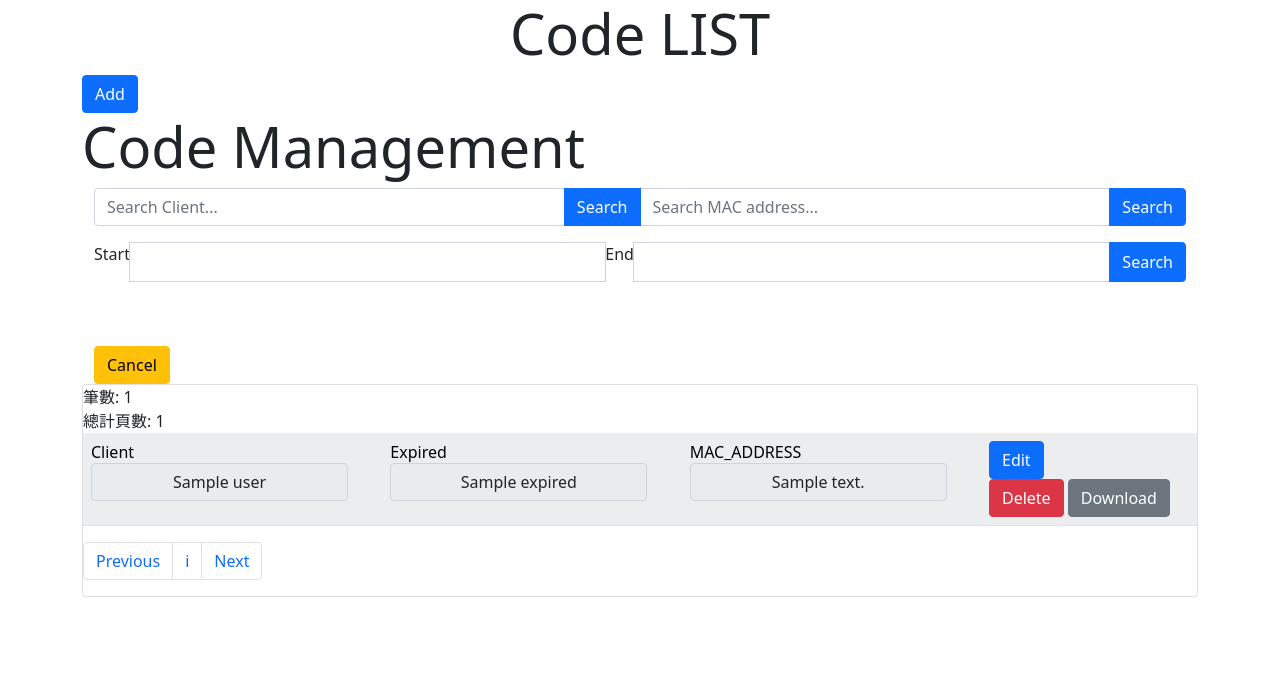
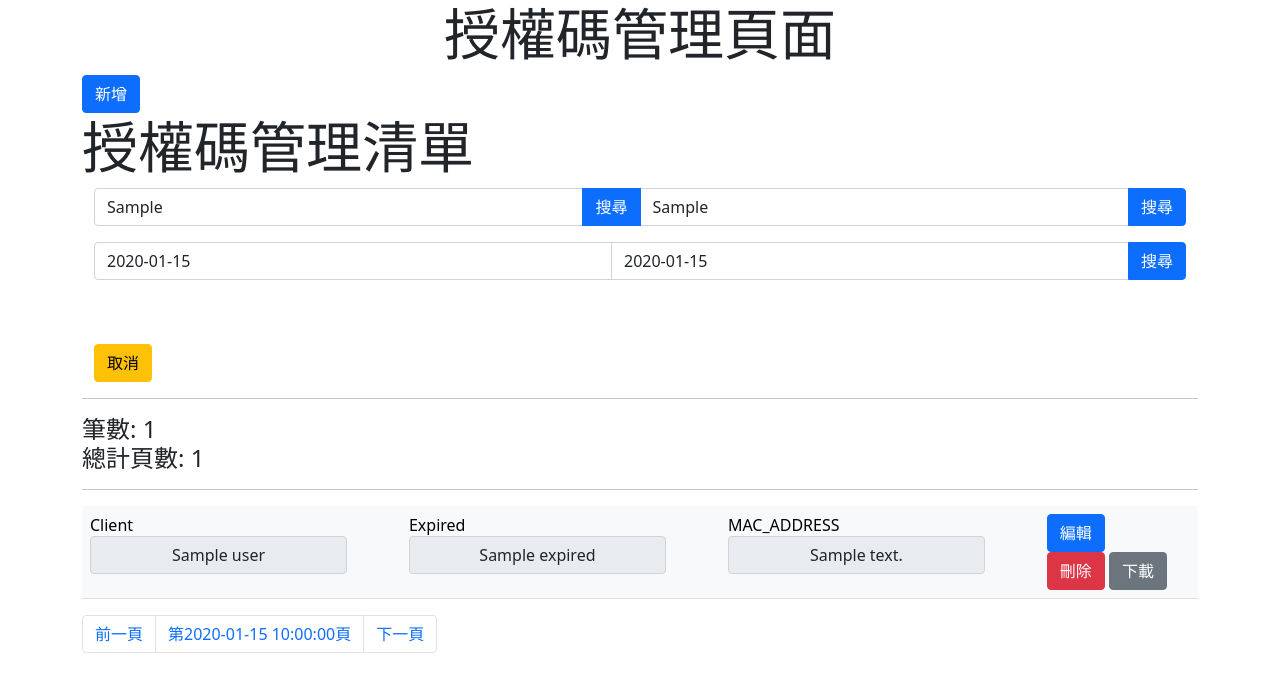
Before and after one commit to xuunnis123/RegisterCode, a FastAPI app: template fastapi_manage/templates/main.html in a window 1280 px wide. Shown: the top 692 px of the page. Run offline with FastAPI, Linux system fonts and the light colour scheme; the template is opened without the code that fills it: most values are stand-ins (such as "Sample title", 1, 10 or a date in 2020); parts of the project's set-up code (start-up, migrations or seed data) failed here and were passed over; some libraries are stand-ins or nearby versions.

Commit message:
Modified Some UI

```diff
--- a/fastapi_manage/main.py
+++ b/fastapi_manage/main.py
@@ -59,52 +59,81 @@ async def connect():
 async def shutdown():
     await database.disconnect()
 
+@app.get("/page/{now}")
 @app.get("/client/{q}")
 @app.get("/")
-async def main(request: Request,q:str=None):
+async def main(request: Request,q:str=None, now:str=None):
     print("main")
     #.where(user==q)
     print("q=",q)
-
+    now_page = 1
+    select_user=""
     if q is not None:
         user= sqlalchemy.sql.column('user')
+        select_user=q
         print(user)
         #query = notes.select(sqlalchemy.text('*')).where(user==q)
         query = notes.select().where(user==q)
     else:
         query = notes.select()
     all_item=await database.fetch_all(query)
-    print(all_item)
 
-    count = len(all_item)
-    if count%5 == 0:
-      page = count/5
+    count,page = cut_page(all_item)
+
+
+    pre_page = 0
+    next_page = 0
+
+    if now is not None:
+        print("id")
+        pre_page,now,next_page,all_item = pagination(now,pre_page,next_page,page,all_item)
     else:
-      page = count//5 +1
+        print("else")
+        now=1
+        pre_page = 1
+        next_page = 2
+        pre_page,now,next_page,all_item = pagination(now_page,pre_page,next_page,page,all_item)
+
+
+    print("pre=",pre_page)
     print("page=",page)
-    now = 1
-    start_item = (now - 1)*5
-    end_item = start_item + 5
-    all_item = all_item[start_item:end_item]
-    return templates.TemplateResponse("main.html", {"request": request,"all_item" : all_item, "count" : count, "page" : page })
+    print("next=",next_page)
+    print("++++++")
+    return templates.TemplateResponse("main.html", {"request": request,"all_item" : all_item, "count" : count, "page" : page ,"now" : now ,"pre_page": pre_page, "next_page": next_page, "select_user": select_user})
 
 @app.get("/mac/{mac}")
-async def main(request: Request,mac:str=None):
+async def main(request: Request,mac:str=None,now:str=None):
     print("main")
-    #.where(user==q)
+
 
     print("mac=",mac)
-
+    select_mac=""
     if mac is not None:
         mac_address= sqlalchemy.sql.column('mac_address')
+        select_mac=mac
         print(mac_address)
-        #query = notes.select(sqlalchemy.text('*')).where(user==q)
+
         query = notes.select().where(mac_address==mac)
     else:
         query = notes.select()
     all_item=await database.fetch_all(query)
+    count,page = cut_page(all_item)
 
-    return templates.TemplateResponse("main.html", {"request": request,"all_item":all_item})
+
+    pre_page = 0
+    next_page = 0
+    now_page=1
+    if now is not None:
+        print("id")
+        pre_page,now,next_page,all_item = pagination(now,pre_page,next_page,page,all_item)
+    else:
+        print("else")
+        now=1
+        pre_page = 1
+        next_page = 2
+        pre_page,now,next_page,all_item = pagination(now_page,pre_page,next_page,page,all_item)
+
+    return templates.TemplateResponse("main.html", {"request": request,"all_item":all_item,"select_mac":select_mac,"count" : count, "page" : page ,"now" : now ,"pre_page": pre_page, "next_page": next_page})
 
 @app.post('/register')
 async def create(code:CodeIn):
@@ -196,18 +225,22 @@ async def download(code_id:int):
 
 
 @app.get("/date/{date_bind}")
-async def main(request: Request,date_bind:str=None):
-    print("main")
+async def main(request: Request,date_bind:str=None,now:str=None):
+    print("date_bind=",date_bind)
     #.where(user==q)
-
-
+    start_time=""
+    end_time=""
+    now_page = 1
     if date_bind.find("_") == 0:
         start = None
         end = date_bind[1:]
+        end_time = end
     if date_bind.find("_") == 8:
         start = date_bind.split("_")[0]
+        start_time=start
         if len(date_bind) > 9:
             end = date_bind.split("_")[1]
+            end_time = end
         else :
             end = None
 
@@ -235,4 +268,62 @@ async def main(request: Request,date_bind:str=None):
         query = notes.select()
     all_item = await database.fetch_all(query)
 
-    return templates.TemplateResponse("main.html", {"request": request,"all_item":all_item})
+    count,page = cut_page(all_item)
+
+
+    pre_page = 0
+    next_page = 0
+
+    if now is not None:
+        print("id")
+        pre_page,now,next_page,all_item = pagination(now,pre_page,next_page,page,all_item)
+    else:
+        print("else")
+        now=1
+        pre_page = 1
+        next_page = 2
+        pre_page,now,next_page,all_item = pagination(now_page,pre_page,next_page,page,all_item)
+
+    return templates.TemplateResponse("main.html", {"request": request,"all_item":all_item, "count" : count, "page" : page ,"now" : now ,"pre_page": pre_page, "next_page": next_page,"start_time":start_time,"end_time":end_time})
+
+def cut_page(all_item):
+    count = len(all_item)
+    print(all_item)
+
+    if count%5 == 0:
+      page = count/5
+    else:
+      page = count//5 +1
+    return count,page
+def pagination(now,pre_page,next_page,page,all_item):
+    now_page=int(now)
+    print("now_pate=", now_page)
+    print("type=", type(now_page))
+    start_item = (now_page - 1)*5
+    end_item = start_item + 5
+    all_item = all_item[start_item:end_item]
+    print("next_page=",next_page)
+
+    if now_page > 1 and now_page < page:
+        print("middle")
+        next_page = now_page + 1
+        if now_page-1 >0:
+            pre_page = now_page - 1
+        else:
+            pre_page = 1
+
+    elif now_page == 1 and now_page < page:
+        print("first")
+        next_page = now_page + 1
+        pre_page = 1
+    elif now_page > 1 and now_page == page:
+        print("final")
+        next_page = now_page
+        if now_page-1 >0:
+            pre_page = now_page - 1
+        else:
+            pre_page = 1
+    else:#now_page == 1 and now_page == page
+        next_page = 1
+        pre_page = 1
+    return pre_page,now,next_page,all_item
--- a/fastapi_manage/templates/main.html
+++ b/fastapi_manage/templates/main.html
@@ -1,6 +1,6 @@
 <html>
     <head>
-        <title>CODE APP</title>
+        <title>授權碼管理頁面</title>
 
         <link href="http://ajax.googleapis.com/ajax/libs/jqueryui/1.8/themes/base/jquery-ui.css" rel="stylesheet" type="text/css"/>
         <link href="https://cdn.jsdelivr.net/npm/bootstrap@5.0.0/dist/css/bootstrap.min.css" rel="stylesheet" integrity="sha384-wEmeIV1mKuiNpC+IOBjI7aAzPcEZeedi5yW5f2yOq55WWLwNGmvvx4Um1vskeMj0" crossorigin="anonymous">
@@ -21,11 +21,6 @@
       var input;
       var filter_item=[];
 
-      /*
-      $("#add_button").click(function () {
-        $("#add").modal("show");
-      });
-    */
 
       $("#start_datepicker").datepicker();
       $("#end_datepicker").datepicker();
@@ -50,43 +45,16 @@
           alert("Success ADD!")  //請求成功後執行的操作
           //window.location.href="/"; //重新整理頁面
         }
-    }).then(setTimeout(location.reload.bind(location), 200));
+        }).then(setTimeout(location.reload.bind(location), 200));
       }
 
       );
-      /*
-      $(".btn-primary").click(function () {
-        num = this.id;
-        console.log(num);
-        $.ajax({
-          url: "/register/" + num,
-          type: "GET",
-        }).then(function (c) {
-          $("#edit_client").val(c.user);
-          $("#edit_expired").val(c.expired);
-          $("#edit_mac_address").val(c.mac_address);
-          $("#update").modal("show");
-        });
-      });
+      //alert($('#page').val());
+      if($('#page').val() == $('#now').val()){
+        $('#next').attr('disabled','disabled');
+      }
 
-      $("#edit_save_button").click(function () {
-        client = $("#edit_client").val();
-        expired = $("#edit_expired").val();
-        mac_address=$("#edit_mac_address").val();
-        alert(client);
-        alert(expired);
-        alert(mac_address);
-        $.ajax({
-          url: "/register/" + num,
-          type: "PUT",
-          data: JSON.stringify({ "user": client,"expired":expired, "mac_address":mac_address }),
-          success: function () {
-          alert("Success Edit!")  //請求成功後執行的操作
-           window.location.reload()  //重新整理頁面
-        }
-        }).then(setTimeout(location.reload.bind(location), 200));
-      });
-      */
+
       $(".btn-secondary").click(function () {
         num=this.id;
         alert("Start to Download !")
@@ -136,14 +104,14 @@
       });
 
       $("#date_search_button").click(function () {
-        start=$("#start_datepicker").val();
-        end=$("#end_datepicker").val();
+        start = $("#start_datepicker").val();
+        end = $("#end_datepicker").val();
         console.log(end.length);
 
-        var start_buffer="";
-        var start_handle="";
-        var end_buffer="";
-        var end_handle="";
+        var start_buffer = "";
+        var start_handle = "";
+        var end_buffer = "";
+        var end_handle = "";
         if (start.length != 0){
 
           start_buffer = start.split("/");
@@ -164,6 +132,7 @@
           type: "GET",
           success: function () {
           window.location.href=((date_bind.length <= 1 )?"/":"/date/" + date_bind);
+
         }
         });
       });
@@ -212,21 +181,30 @@
     function update_code(id){
       alert("update");
       alert(id);
+      var buffer = document.getElementById('edit_expired_'+id).value;
+
       document.getElementById('save_'+id).style.display = 'none';
       document.getElementById("edit_btn_"+id).style.display='block';
       document.getElementById('edit_client_'+id).disabled=true;
       document.getElementById('edit_expired_'+id).disabled=true;
       document.getElementById('edit_mac_address_'+id).disabled=true;
       expired_before = $("#edit_expired_"+id).val();
+
+      if(expired_before.match("/")!=null){
+
       expired_buffer = expired_before.split("/");
+
       expired_handle = expired_buffer[2] + expired_buffer[0] + expired_buffer[1];
       $("#edit_expired_"+id).val(expired_handle);
+      }
+      else{
+        $("#edit_expired_"+id).val(expired_before);
+      }
+
       client = $("#edit_client_"+id).val();
         expired = $("#edit_expired_"+id).val();
         mac_address=$("#edit_mac_address_"+id).val();
-        alert(client);
-        alert(expired);
-        alert(mac_address);
+
         $.ajax({
           url: "/register/" + id,
           type: "PUT",
@@ -240,9 +218,9 @@
   </script>
 
 <div class="ui raised very padded text container segment">
-    <h1 class="display-4" style="text-align: center;">Code LIST</h1>
+    <h1 class="display-4" style="text-align: center;">授權碼管理頁面</h1>
     <button type="button" class="btn btn-primary" id="add_button" onclick="show_hide()">
-      Add
+      新增
     </button>
     <div id="add_section" style="display:none" class="input-group mb-3">
       <span class="input-group-text" id="inputGroup-sizing-default">Client <input type="text" placeholder="New Client....." id="input_client" class="input-group-text"/></span>
@@ -252,37 +230,44 @@
       <span class="input-group-text" id="inputGroup-sizing-default">MAC Address <input type="text" placeholder="New MAC Address....." id="input_mac_address" class="input-group-text"/></span>
 
 
-      <button type="button"  id="save_button" class="btn btn-outline-success">Save</button>
+      <button type="button"  id="save_button" class="btn btn-outline-success">儲存</button>
+      <button class="btn btn-warning" id="cancel_button">取消</button>
     </div>
 
-    <h2 class="display-4">Code Management</h2>
+    <h2 class="display-4">授權碼管理清單</h2>
 
     <div class="container">
 
       <div class="input-group mb-3">
-        <input type="text" id="search_bar" name="q" class="form-control" placeholder="Search Client...">
-        <button class="btn btn-primary" id="client_search_button">Search</button>
-        <input type="text" id="mac_search" name="mac" class="form-control" placeholder="Search MAC address...">
-        <button class="btn btn-primary" id="mac_search_button">Search</button>
+        <input type="text" id="search_bar" name="q" class="form-control" placeholder="Search Client..." value={{select_user}}>
+        <button class="btn btn-primary" id="client_search_button">搜尋</button>
+        <input type="text" id="mac_search" name="mac" class="form-control" placeholder="Search MAC address..." value={{select_mac}}>
+        <button class="btn btn-primary" id="mac_search_button">搜尋</button>
       </div>
       <div class="input-group mb-3">
-        <p>Start </p><br/>
-        <input type="text" id="start_datepicker" class="form-control">
-        <p>End</p> <br/>
-        <input type="text" id="end_datepicker" class="form-control">
-        <button id="date_search_button" class="btn btn-primary">Search</button>
+
+        <input type="text" id="start_datepicker" class="form-control" placeholder="Start Expired Date..." value={{start_time}}>
+
+        <input type="text" id="end_datepicker" class="form-control" placeholder="End Expired Date..." value={{end_time}}>
+        <button id="date_search_button" class="btn btn-primary">搜尋</button>
       </div>
       <br>
 
     <br/>
-      <button class="btn btn-warning" id="cancel_button">Cancel</button>
+      <button class="btn btn-warning" id="cancel_button">取消</button>
 
   </div>
-  <div class="card">
-    筆數: {{ count }} <br/>
-    總計頁數: {{ page }}
+
+  <!---->
+    <input type="hidden" id="count" value="{{ count }}">
+    <input type="hidden" id="page" value="{{ page }}">
+    <input type="hidden" id="now" value="{{ now }}">
+      <hr/>
+        <h4>筆數: {{ count }} <br/>
+        總計頁數: {{ page }}</h4>
+      <hr/>
       {% for item in all_item%}
-      <table class="table table-striped" id="manage_table">
+      <table class="table table-hover" id="manage_table">
 
         <tr class="table-light">
           <td class="table-light" id="saved_text_{{item['id']}}">Client<input type="text" id="edit_client_{{item['id']}}" class="input-group-text" value="{{item['user']}}" disabled=true/></td>
@@ -290,21 +275,21 @@
           <td class="table-light">MAC_ADDRESS<input type="text" id="edit_mac_address_{{item['id']}}" class="input-group-text" value="{{item['mac_address']}}" disabled=true/></td>
 
       <td><button type="button" class="btn btn-primary" id="edit_btn_{{item['id']}}" value="{{item['id']}}" onclick="change_disabled(value)" style="display: block;">
-            Edit
+        編輯
           </button>
           <div id="save_{{item['id']}}" style="display:none">
           <button type="button" class="btn btn-primary" id="edit_save_button" onclick="update_code(value)" value="{{item['id']}}">
-            Save
+            儲存
           </button>
           </div>
           <button class="btn btn-danger" id="{{item['id']}}">
 
-            Delete
+            刪除
           </button>
 
           <a href="/download/{{item['id']}}" class="btn btn-secondary" id="{{item['id']}}" download="licensefile.skm">
 
-            Download
+            下載
           </a>
           </td>
         </tr>
@@ -312,17 +297,18 @@
 
       </table>
       {% endfor %}
+
      <nav aria-label="Page navigation example">
   <ul class="pagination">
-    <li class="page-item"><a class="page-link" href="#">Previous</a></li>
+    <li class="page-item"><a class="page-link" href="/page/{{ pre_page }}" id="pre" >前一頁</a></li>
 
-    <li class="page-item"><a class="page-link" href="#">i</a></li>
+    <li class="page-item"><a class="page-link" href="#"> 第{{ now }}頁</a></li>
 
 
-    <li class="page-item"><a class="page-link" href="#">Next</a></li>
+    <li class="page-item"><a class="page-link" href="/page/{{ next_page }}" id="next" >下一頁</a></li>
   </ul>
 </nav>
-  </div>
+  <!---->
 
     <div class="modal fade" id="add" tabindex="-1" role="dialog" aria-labelledby="myModalLabel">
       <div class="modal-dialog" role="document">
```
Also changed, not shown: fastapi_manage/test.db.
